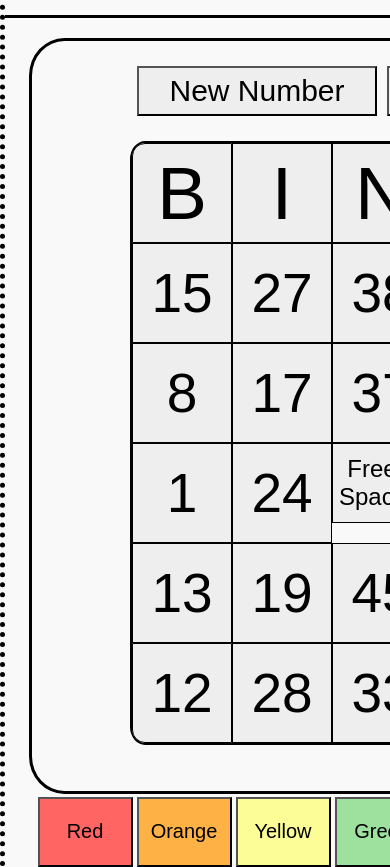
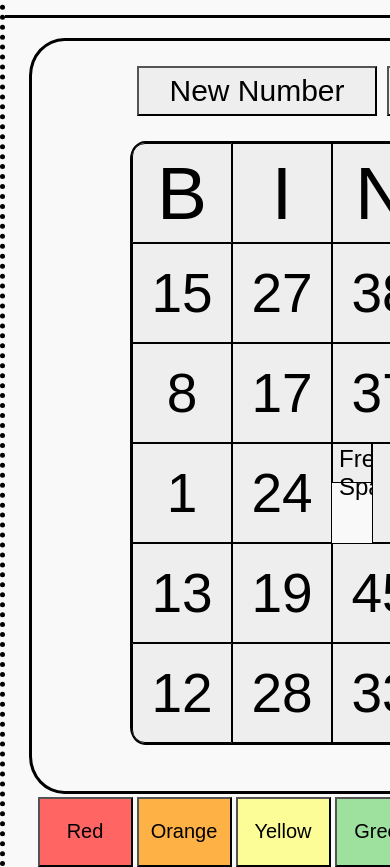
Before and after one commit to ChaseWard19/Bingo, a plain HTML site: page index.html in a window 390 px wide. Shown: the part 55-922 px from the top of the page. Drawn offline with Linux system fonts and the light colour scheme.

Commit message:
Update bingo.css

```diff
--- a/bingo.css
+++ b/bingo.css
@@ -119,20 +119,20 @@
 
 @media only screen and (max-width: 600px) {
     .freeSpace {
-        width: 80px;
-        height: 80px;
+        width: 40px;
+        height: 40px;
         font-size: 24px;
     }
 
     .freeSpace {
-        width: 80px;
-        height: 80px;
+        width: 40px;
+        height: 40px;
         font-size: 24px;
     }
 
     .freeSpace {
-        width: 80px;
-        height: 80px;
+        width: 40px;
+        height: 40px;
         font-size: 24px;
     }
 }
```
